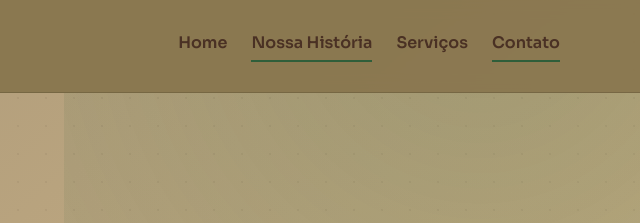
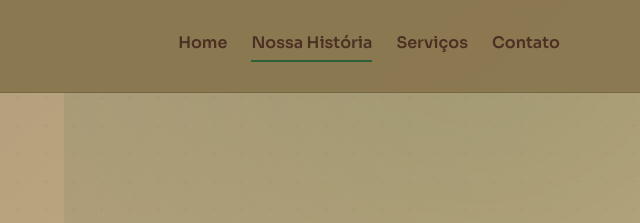
Before and after one commit to Gaboortiz/LM-Pallets, a plain HTML site: page lmpallets/historia.html in a window 1280 px wide. Shown: the top 223 px of the page, 640-1280 px from the left. Drawn offline with nearby package versions, Linux system fonts and the light colour scheme.

Commit message:
correção

```diff
--- a/lmpallets/historia.html
+++ b/lmpallets/historia.html
@@ -30,7 +30,7 @@
           <a href="index.html">Home</a>
           <a href="historia.html">Nossa História</a>
           <a href="servicos.html">Serviços</a>
-          <a href="contato.html" class="active">Contato</a>
+          <a href="contato.html" >Contato</a>
         </nav>
       </div>
     </header>
```
